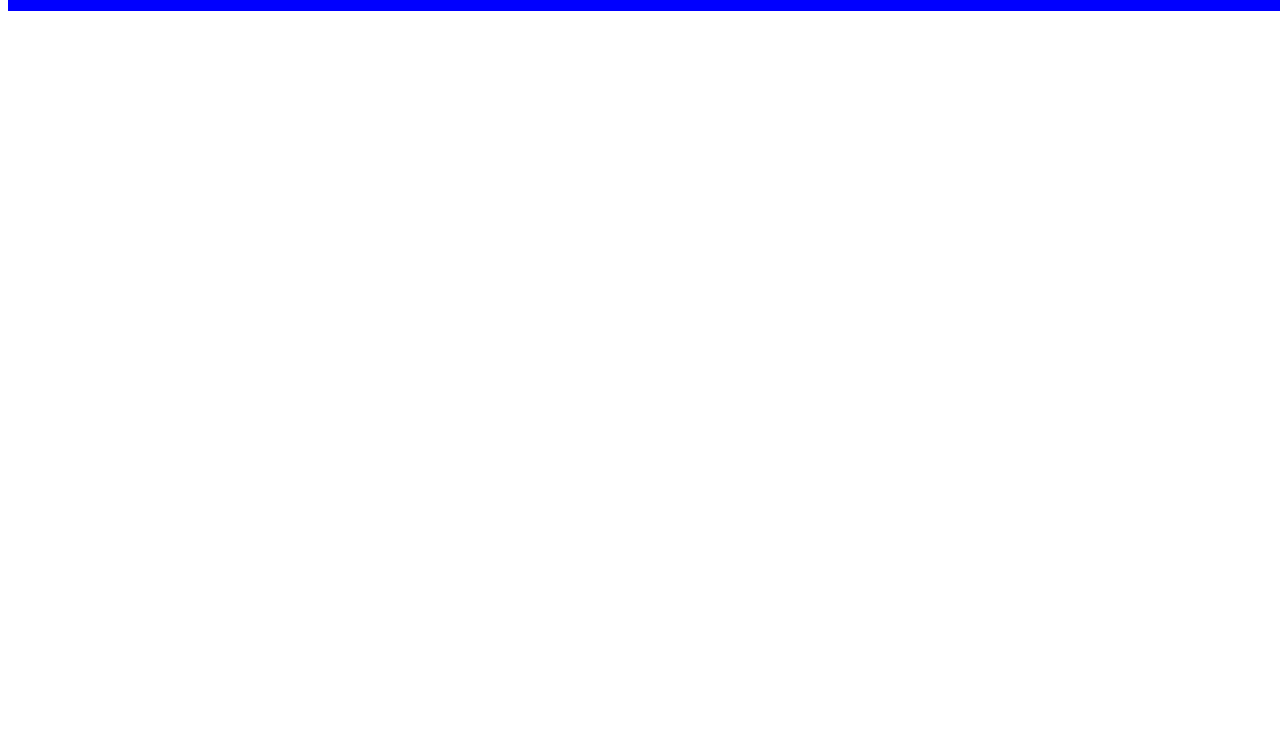
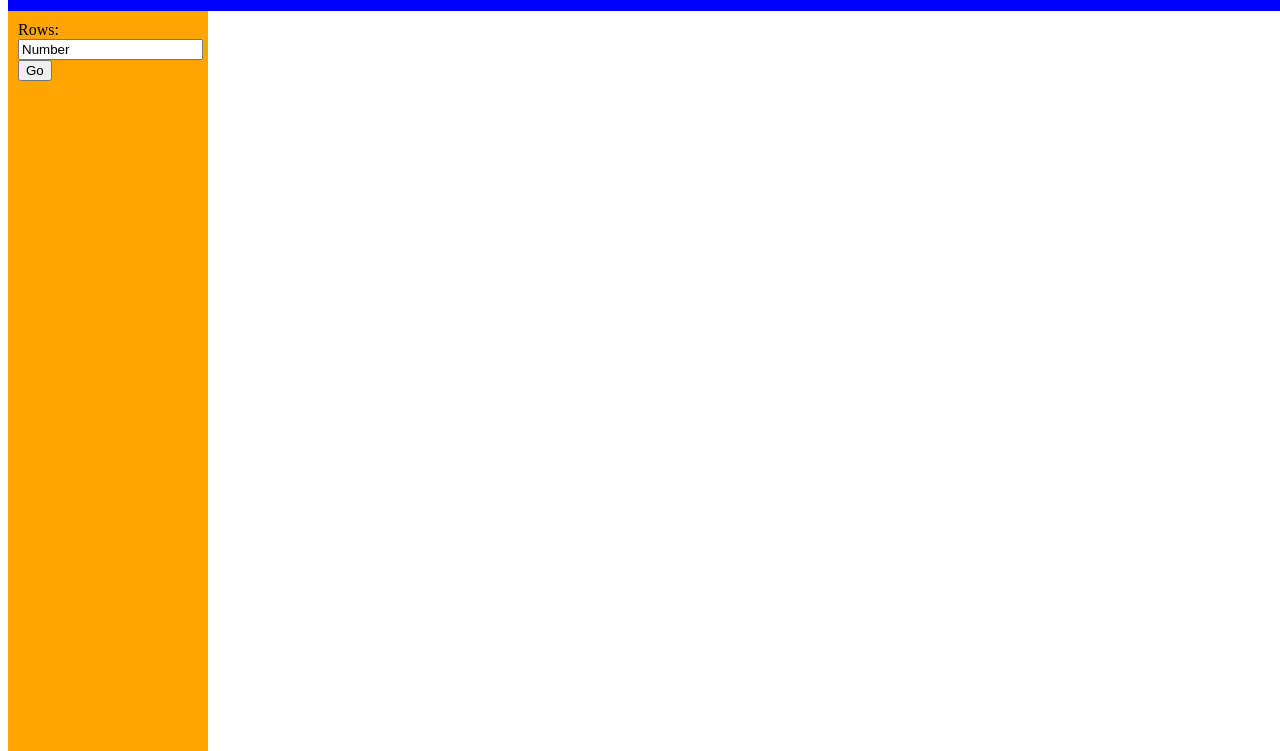
Before and after one commit to lautar0K/sketchpad, a plain HTML site: page index.html in a window 1280 px wide. Shown: the part 77-828 px from the top of the page. Before the commit the page ends 800 px from the top, so only its background shows below. Drawn offline with Linux system fonts and the light colour scheme.

Commit message:
Styled sidebar

```diff
--- a/css/style.css
+++ b/css/style.css
@@ -14,3 +14,13 @@ p {
   font-family: arial;
   color: white;
 }
+
+.sidebar {
+  margin-top: 80px;
+  height: 90%;
+  width: 180px;
+  float: left;
+  position: absolute;
+  background-color: orange;
+  padding: 10px;
+}
```
